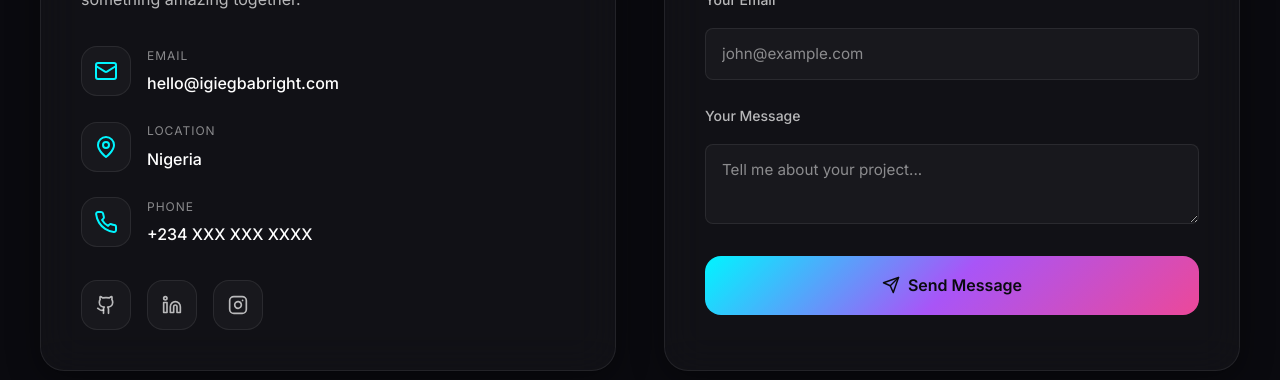
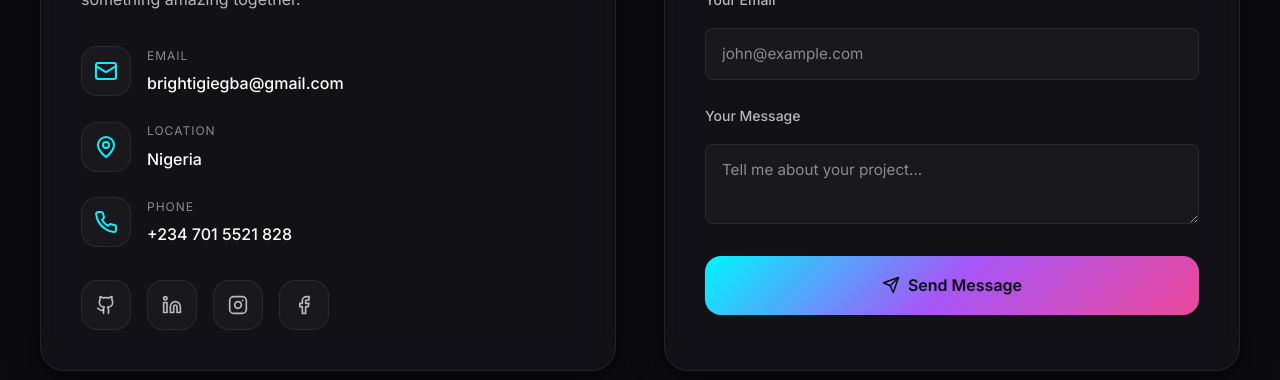
Before and after one commit to learninstrument/IgiegbaBright, a React (Vite) app in the folder frontend/: page / in a window 1280 px wide. Shown: the part 6054-6434 px from the top of the page. Built offline with nearby package versions, Linux system fonts and the light colour scheme; no server answers; the HTML template or start-up script is replaced by a standard one.

Commit message:
frontend 4343

```diff
--- a/frontend/src/components/Contact.jsx
+++ b/frontend/src/components/Contact.jsx
@@ -8,6 +8,7 @@ import {
   Send,
   Github,
   Linkedin,
+  Facebook,
   Instagram,
   CheckCircle,
   AlertCircle
@@ -84,7 +85,7 @@ const Contact = () => {
     {
       icon: <Mail size={24} />,
       label: 'Email',
-      value: 'hello@igiegbabright.com'
+      value: 'brightigiegba@gmail.com'
     },
     {
       icon: <MapPin size={24} />,
@@ -94,14 +95,15 @@ const Contact = () => {
     {
       icon: <Phone size={24} />,
       label: 'Phone',
-      value: '+234 XXX XXX XXXX'
+      value: '+234 701 5521 828'
     }
   ]
 
   const socialLinks = [
-    { icon: <Github size={20} />, href: 'https://github.com', label: 'GitHub' },
-    { icon: <Linkedin size={20} />, href: 'https://linkedin.com', label: 'LinkedIn' },
-    { icon: <Instagram size={20} />, href: 'https://instagram.com', label: 'Instagram' }
+    { icon: <Github size={20} />, href: 'https://github.com/learninstrument', label: 'GitHub' },
+    { icon: <Linkedin size={20} />, href: 'https://linkedin.com/brightogie', label: 'LinkedIn' },
+    { icon: <Instagram size={20} />, href: 'https://instagram.com/synparagon', label: 'Instagram' },
+    { icon: <Facebook size={20} />, href: 'https://facebook.com/brightigiegba', label: 'Facebook' }
   ]
 
   return (
@@ -114,7 +116,7 @@ const Contact = () => {
           transition={{ duration: 0.6 }}
         >
           <span className="section-tag">Contact</span>
-          <h2 className="section-title">Let's Work Together</h2>
+          <h2 className="section-title"> Let's Work Together</h2>
           <p className="section-description">
             Have a project in mind? Let's discuss how we can bring your vision to life.
           </p>
```
